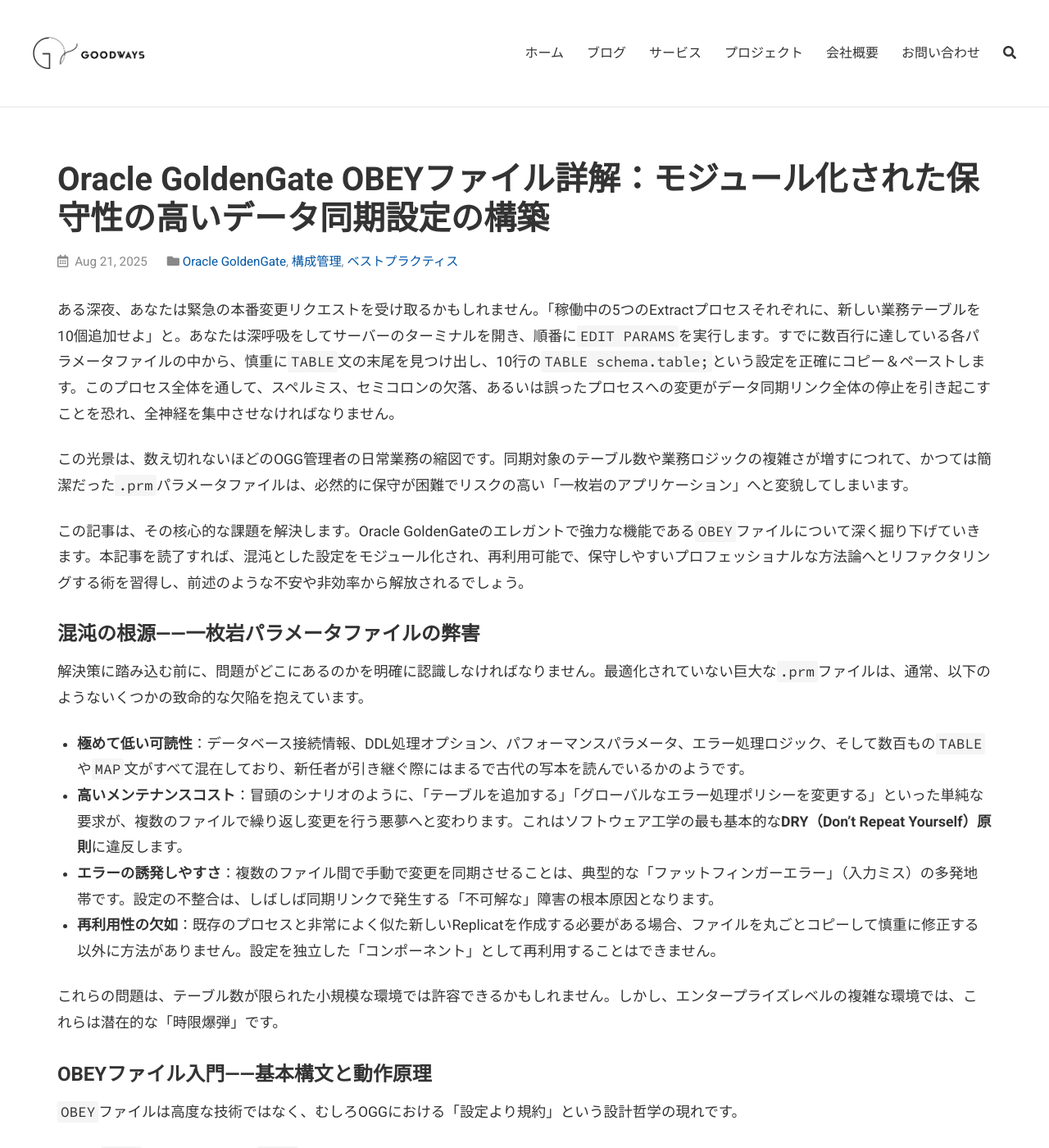
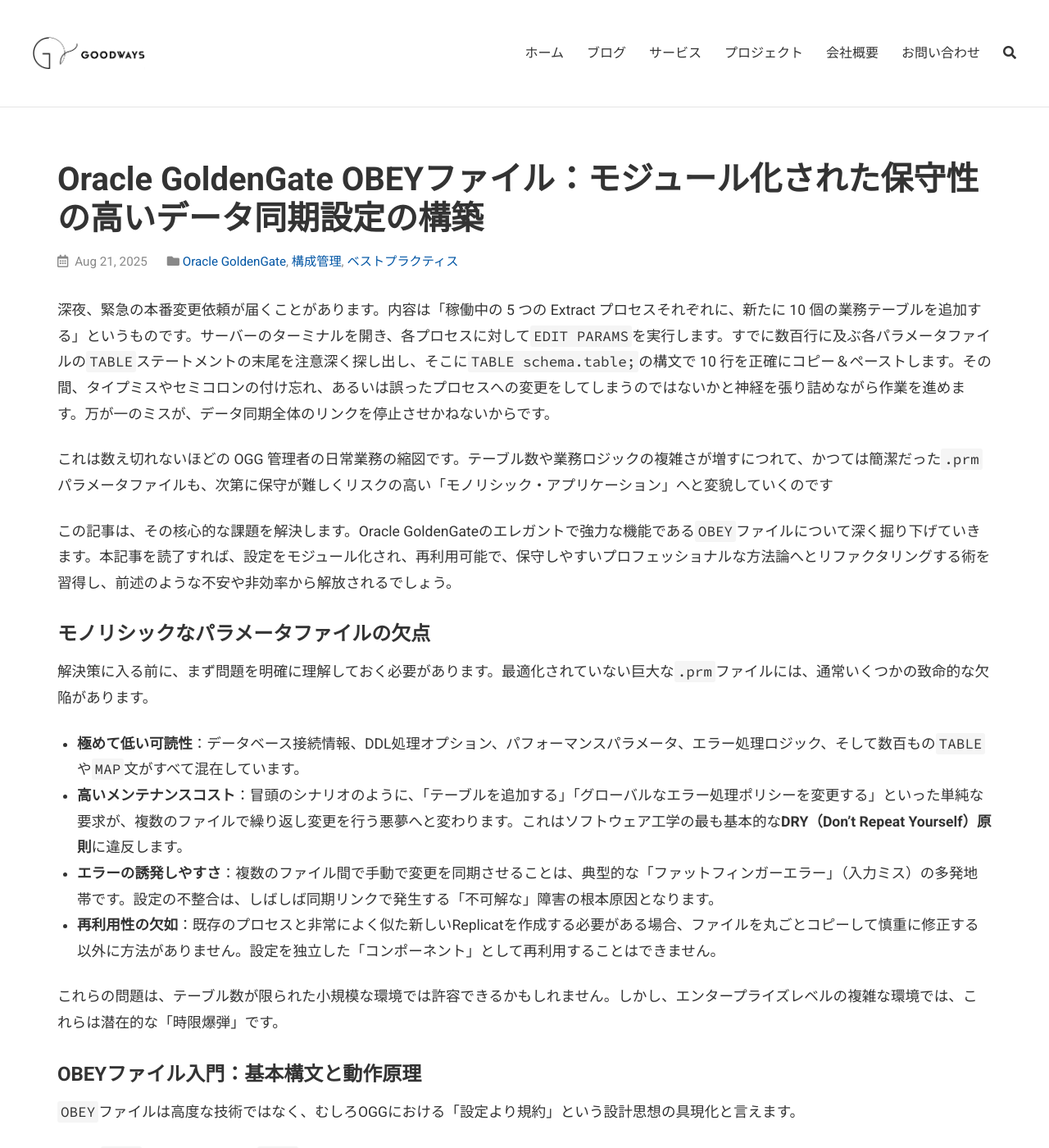
Before and after one commit to goodwaysIT/ja, a Jekyll site: the page built from _posts/2025-08-21-mastering-oracle-goldengate-obey-files.md, in a window 1280 px wide and 1400 px high. Shown: the whole window at 82% size. Built offline with Jekyll 4.4.1, drawn with Linux system fonts in a browser that asks for light colours; some of the changed text lies outside the part shown.

Commit message:
Update 2025-08-21-mastering-oracle-goldengate-obey-files.md

````diff
--- a/_posts/2025-08-21-mastering-oracle-goldengate-obey-files.md
+++ b/_posts/2025-08-21-mastering-oracle-goldengate-obey-files.md
@@ -1,7 +1,7 @@
 ---
 layout: post
-title: "Oracle GoldenGate OBEYファイル詳解：モジュール化された保守性の高いデータ同期設定の構築"
-excerpt: "本記事では、OGG管理における核心的な課題である、一枚岩で保守困難なパラメータファイル問題に取り組みます。設定をモジュール化するための強力な機能であるOBEYファイルについて深く掘り下げ、この記事を読み終える頃には、混沌とした設定をクリーンで再利用可能、かつ保守性の高い構成へとリファクタリングする専門的な手法を習得できるでしょう。"
+title: "Oracle GoldenGate OBEYファイル：モジュール化された保守性の高いデータ同期設定の構築"
+excerpt: "本記事では、OGG管理における核心的な課題である、保守困難なパラメータファイル問題に取り組みます。設定をモジュール化するための強力な機能であるOBEYファイルについて深く掘り下げ、この記事を読み終える頃には、混沌とした設定をクリーンで再利用可能、かつ保守性の高い構成へとリファクタリングする専門的な手法を習得できるでしょう。"
 date: 2025-08-21 15:02:00 +0900
 categories: [Oracle GoldenGate, 構成管理, ベストプラクティス]
 tags: [Oracle GoldenGate, OGG, OBEYファイル, パラメータファイル, .prm, モジュール化設定, 構成管理, OGGベストプラクティス, 再利用性, DRY原則, Extract, Replicat, GGSCI, dirprm]
@@ -9,30 +9,30 @@ author: Shane
 image: /assets/images/posts/oracle_execution_plan_overview.svg
 ---
 
-ある深夜、あなたは緊急の本番変更リクエストを受け取るかもしれません。「稼働中の5つのExtractプロセスそれぞれに、新しい業務テーブルを10個追加せよ」と。あなたは深呼吸をしてサーバーのターミナルを開き、順番に`EDIT PARAMS`を実行します。すでに数百行に達している各パラメータファイルの中から、慎重に`TABLE`文の末尾を見つけ出し、10行の`TABLE schema.table;`という設定を正確にコピー＆ペーストします。このプロセス全体を通して、スペルミス、セミコロンの欠落、あるいは誤ったプロセスへの変更がデータ同期リンク全体の停止を引き起こすことを恐れ、全神経を集中させなければなりません。
+深夜、緊急の本番変更依頼が届くことがあります。内容は「稼働中の 5 つの Extract プロセスそれぞれに、新たに 10 個の業務テーブルを追加する」というものです。サーバーのターミナルを開き、各プロセスに対して`EDIT PARAMS`を実行します。すでに数百行に及ぶ各パラメータファイルの`TABLE`ステートメントの末尾を注意深く探し出し、そこに`TABLE schema.table;`の構文で 10 行を正確にコピー＆ペーストします。その間、タイプミスやセミコロンの付け忘れ、あるいは誤ったプロセスへの変更をしてしまうのではないかと神経を張り詰めながら作業を進めます。万が一のミスが、データ同期全体のリンクを停止させかねないからです。
 
-この光景は、数え切れないほどのOGG管理者の日常業務の縮図です。同期対象のテーブル数や業務ロジックの複雑さが増すにつれて、かつては簡潔だった`.prm`パラメータファイルは、必然的に保守が困難でリスクの高い「一枚岩のアプリケーション」へと変貌してしまいます。
+これは数え切れないほどの OGG 管理者の日常業務の縮図です。テーブル数や業務ロジックの複雑さが増すにつれて、かつては簡潔だった`.prm`パラメータファイルも、次第に保守が難しくリスクの高い「モノリシック・アプリケーション」へと変貌していくのです
 
-この記事は、その核心的な課題を解決します。Oracle GoldenGateのエレガントで強力な機能である`OBEY`ファイルについて深く掘り下げていきます。本記事を読了すれば、混沌とした設定をモジュール化され、再利用可能で、保守しやすいプロフェッショナルな方法論へとリファクタリングする術を習得し、前述のような不安や非効率から解放されるでしょう。
+この記事は、その核心的な課題を解決します。Oracle GoldenGateのエレガントで強力な機能である`OBEY`ファイルについて深く掘り下げていきます。本記事を読了すれば、設定をモジュール化され、再利用可能で、保守しやすいプロフェッショナルな方法論へとリファクタリングする術を習得し、前述のような不安や非効率から解放されるでしょう。
 
-### 混沌の根源——一枚岩パラメータファイルの弊害
+### モノリシックなパラメータファイルの欠点
 
-解決策に踏み込む前に、問題がどこにあるのかを明確に認識しなければなりません。最適化されていない巨大な`.prm`ファイルは、通常、以下のようないくつかの致命的な欠陥を抱えています。
+解決策に入る前に、まず問題を明確に理解しておく必要があります。最適化されていない巨大な`.prm`ファイルには、通常いくつかの致命的な欠陥があります。
 
-*   **極めて低い可読性**：データベース接続情報、DDL処理オプション、パフォーマンスパラメータ、エラー処理ロジック、そして数百もの`TABLE`や`MAP`文がすべて混在しており、新任者が引き継ぐ際にはまるで古代の写本を読んでいるかのようです。
+*   **極めて低い可読性**：データベース接続情報、DDL処理オプション、パフォーマンスパラメータ、エラー処理ロジック、そして数百もの`TABLE`や`MAP`文がすべて混在しています。
 *   **高いメンテナンスコスト**：冒頭のシナリオのように、「テーブルを追加する」「グローバルなエラー処理ポリシーを変更する」といった単純な要求が、複数のファイルで繰り返し変更を行う悪夢へと変わります。これはソフトウェア工学の最も基本的な**DRY（Don't Repeat Yourself）原則**に違反します。
 *   **エラーの誘発しやすさ**：複数のファイル間で手動で変更を同期させることは、典型的な「ファットフィンガーエラー」（入力ミス）の多発地帯です。設定の不整合は、しばしば同期リンクで発生する「不可解な」障害の根本原因となります。
 *   **再利用性の欠如**：既存のプロセスと非常によく似た新しいReplicatを作成する必要がある場合、ファイルを丸ごとコピーして慎重に修正する以外に方法がありません。設定を独立した「コンポーネント」として再利用することはできません。
 
 これらの問題は、テーブル数が限られた小規模な環境では許容できるかもしれません。しかし、エンタープライズレベルの複雑な環境では、これらは潜在的な「時限爆弾」です。
 
-### OBEYファイル入門——基本構文と動作原理
+### OBEYファイル入門：基本構文と動作原理
 
-`OBEY`ファイルは高度な技術ではなく、むしろOGGにおける「設定より規約」という設計哲学の現れです。
+`OBEY`ファイルは高度な技術ではなく、むしろOGGにおける「設定より規約」という設計思想の具現化と言えます。
 
-**定義**：`OBEY`ファイル（通常は`.oby`という拡張子が使われますが、必須ではありません）は、OGGのパラメータを含むプレーンテキストファイルです。その唯一の使命は、メインのパラメータファイル（`.prm`）から`OBEY`コマンドによって呼び出されることです。
+**定義**：`OBEY`ファイル（通常は`.oby`という拡張子が使われますが、必須ではありません）は、OGGのパラメータを含むプレーンテキストファイルです。その唯一の目的は、メインのパラメータファイル（`.prm`）から`OBEY`コマンドによって呼び出されることです。
 
-**動作原理**：OGGプロセス（ExtractやReplicatなど）が起動し、その`.prm`ファイルを解析する際、`OBEY`コマンドに遭遇すると、現在のファイルの解析を一時停止します。そして、呼び出された`OBEY`ファイルを開き、その中のすべてのパラメータを完全に実行します。`OBEY`ファイルの実行が完了すると、プロセスはメインファイルに戻り、`OBEY`コマンドの次の行から解析を再開します。このプロセスは、C言語の`#include`やシェルスクリプトの`source`に例えることができます。
+**動作原理**：OGGプロセス（ExtractやReplicatなど）が起動し、その`.prm`ファイルを解析する際、`OBEY`コマンドに遭遇すると、現在のファイルの解析を一時停止します。そして、呼び出された`OBEY`ファイルを開き、その中のすべてのパラメータを完全に実行します。`OBEY`ファイルの実行が完了すると、プロセスはメインファイルに戻り、`OBEY`コマンドの次の行から解析を再開します。このプロセスは、C言語の`#include`やシェルスクリプトの`source`に相当します。
 
 **構文**:
 ```
@@ -67,13 +67,13 @@ MAP src.orders, TARGET tgt.orders;
 ```
 これだけで、`rep1`プロセスが起動する際に自動的に`DBOPTIONS`パラメータが適用され、メインファイルに繰り返し記述する必要がなくなります。将来、すべてのプロセスに新しい共通パラメータを追加する必要が生じた場合、`common_settings.oby`ファイルを修正するだけで済みます。
 
-### OBEYファイル実践——4つの典型的な応用シナリオ
+### OBEYファイルの典型的な応用シナリオ
 
-理論は単純ですが、`OBEY`ファイルの威力は具体的な応用シナリオで発揮されます。以下に、エンタープライズ環境で最も広く利用されている4つの実践パターンを紹介します。
+理論は簡単ですが、`OBEY`ファイルの威力は具体的な応用シナリオで発揮されます。以下に、エンタープライズ環境で最も広く利用されている4つのシナリオを紹介します。
 
 #### シナリオ1：テーブルリストの集中管理 (`TABLE`/`MAP`)
 
-これは`OBEY`ファイルの最も基本的かつ効果的な利用法です。
+これは`OBEY`ファイルの最も基本的かつ効果的な使用方法です。
 
 *   **課題**：複数のExtractプロセス（例えば、リアルタイムExtractと下流のデータウェアハウス用のバッチExtract）が、同じ一連のコア業務テーブルをキャプチャする必要がある。
 *   **解決策**：
@@ -188,7 +188,7 @@ MAP src.orders, TARGET tgt.orders;
     ```
 *   **利点**：主要ロジックと詳細ロジックが分離されます。メインファイルは「どこからどこへ」というマッピング関係を明確に定義し、具体的な変換の詳細は独立したモジュールにカプセル化されます。保守担当者は、関心のある部分を迅速に特定し、修正することができます。
 
-#### シナリオ4：高度な応用——ネストされたOBEYと環境分離
+#### シナリオ4：ネストされたOBEYと環境分離
 
 開発、テスト、本番といった複数の環境を持つ場合、`OBEY`をネストして使用することで、設定の再利用性を最大限に高めることができます。
 
@@ -217,7 +217,7 @@ MAP src.orders, TARGET tgt.orders;
 
 ### ベストプラクティスと注意事項
 
-`OBEY`ファイルの威力を最大限に引き出し、新たな混乱を招かないために、以下のベストプラクティスに従ってください。
+`OBEY`ファイルの威力を最大限に引き出し、新たな問題を招かないために、以下のベストプラクティスに従ってください。
 
 1.  **明確なディレクトリ構造を確立する**：すべての`.oby`ファイルを`dirprm`のルートディレクトリに置かないでください。サブディレクトリを作成することを推奨します。例：
     *   `dirprm/oby/tables/`
@@ -232,7 +232,8 @@ MAP src.orders, TARGET tgt.orders;
 
 ### まとめ
 
-`OBEY`ファイルはオプションの「高度なテクニック」ではなく、プロフェッショナルなOGG設定管理の中核となる実践です。「一枚岩」のパラメータファイルをモジュール化された`OBEY`ファイルに分解することで、質的な向上を得ることができます。
+OBEY ファイルは、任意の「上級テクニック」ではなく、プロフェッショナルな OGG 構成管理における中核的なプラクティスです。
+「モノリシック」なパラメータファイルをモジュール化された`OBEY`ファイルに分割することで、質的な改善を実現できます。
 
 | 中核的価値         | 具体的な現れ                                         |
 | :----------------- | :--------------------------------------------------- |
````
